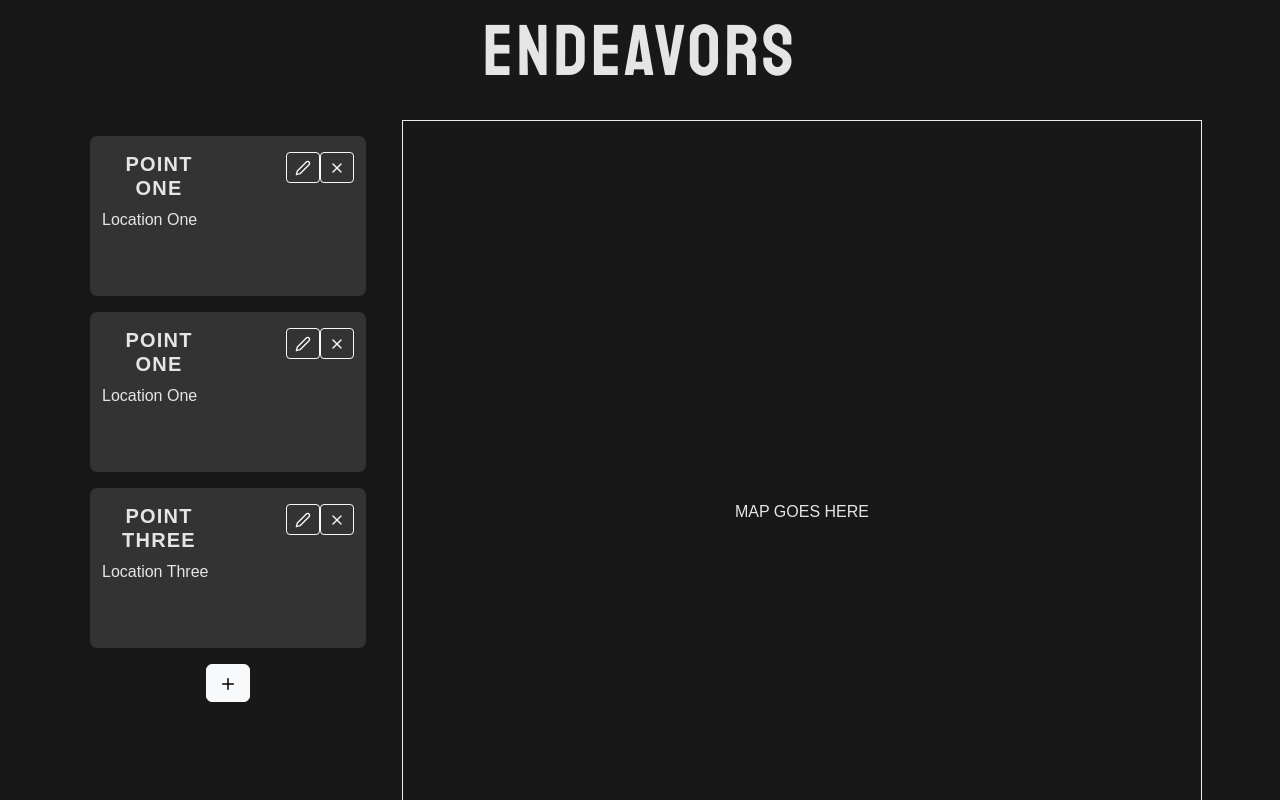
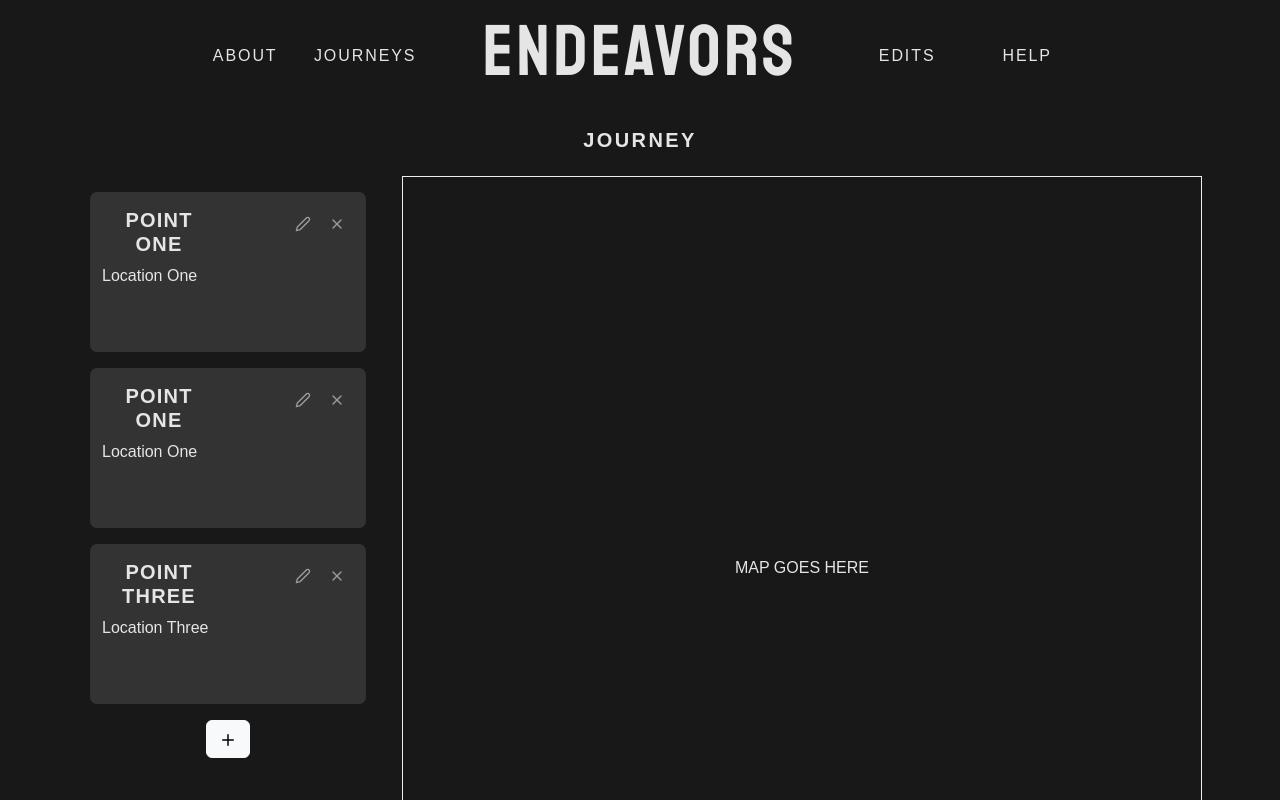
Before and after one commit to hubertshon/endeavors, a React (Create React App) app: page /journey in a window 1280 px wide. Shown: the top 800 px of the page. Built offline with nearby package versions, Linux system fonts and the light colour scheme.

Commit message:
restructure some components

```diff
--- a/src/App.js
+++ b/src/App.js
@@ -1,9 +1,9 @@
 import React, { useState } from 'react'
 import './App.css';
-import { MainPage } from './Pages/MainPage/MainPage';
+import { Journey } from './Pages/JourneyPage/JourneyPage';
 import 'bootstrap/dist/css/bootstrap.min.css';
 import { PointsContext } from './Context/PointsContext';
-
+import { Nav } from './Components/Nav/Nav';
 
 
 function App() {
@@ -26,9 +26,11 @@ const [pointsList, setPointsList] = useState(samplePoints);
     <PointsContext.Provider value={{pointsList, setPointsList}}>
       <div className="App">
         <header className="App-header">
-          <h1 className="display-2">ENDEAVORS</h1>
+          <Nav navItems={["ABOUT", "JOURNEYS"]} />
+          <h1 className="display-2 mx-5">ENDEAVORS</h1>
+          <Nav navItems={["EDITS", "HELP"]}/>
         </header>
-        <MainPage />
+        <Journey />
       </div>
     </PointsContext.Provider>
   );
--- /dev/null
+++ b/src/Components/Nav/Nav.css
@@ -0,0 +1,12 @@
+.nav-container {
+    display: flex;
+    flex-direction: row;
+    width: 15rem;
+    justify-content: space-around;
+}
+
+.nav-item {
+    text-align: center;
+    margin: auto 1rem;
+    letter-spacing: 0.12em;
+}
--- /dev/null
+++ b/src/Components/Nav/Nav.js
@@ -0,0 +1,13 @@
+import React from 'react';
+import "./Nav.css"
+export const Nav = (props) => {
+
+
+return (
+    <div className="nav-container">
+        {props.navItems.map((item) => {
+            return <p class="nav-item">{item}</p>
+        })}
+    </div>
+)
+}
--- a/src/Components/Point/Point.css
+++ b/src/Components/Point/Point.css
@@ -22,5 +22,8 @@
 .button-dock {
     display: flex;
     justify-content: right;
+}
 
+.button-dock button {
+    color: #9c9c9c;
 }
--- a/src/Components/Point/Point.js
+++ b/src/Components/Point/Point.js
@@ -20,8 +20,8 @@ export const Point = (props) => {
                 </Col>
                 <Col>
                 <div className="button-dock">
-                    <button className="btn btn-sm btn-outline-light"><Icon.Edit2 size="16" /></button>
-                    <button className="btn btn-sm btn-outline-light"><Icon.X size="16" /></button>
+                    <button className="btn btn-sm btn-link-light"><Icon.Edit2 size="16" /></button>
+                    <button className="btn btn-sm btn-link-light"><Icon.X size="16" /></button>
                 </div>
                 </Col>
             </Row>
--- /dev/null
+++ b/src/Pages/JourneyPage/JourneyPage.css
@@ -0,0 +1,4 @@
+.journey-header {
+    letter-spacing: 0.12em;
+    font-weight: bold;
+}
--- a/src/Pages/MainPage/MainPage.js
+++ b/src/Pages/JourneyPage/JourneyPage.js
@@ -1,4 +1,5 @@
 import React from "react";
+import './JourneyPage.css';
 import { PointList } from "../../Components/PointList/PointList";
 import { Map } from "../../Components/Map/Map";
 
@@ -6,11 +7,12 @@ import Container from 'react-bootstrap/Container';
 import Row from 'react-bootstrap/Row';
 import Col from 'react-bootstrap/Col';
 
-export const MainPage = (props) => {
+export const Journey = (props) => {
 
 
     return (
         <Container className="p-2">
+            <h5 className="journey-header mt-2 mb-4">JOURNEY</h5>
             <Row>
                 <Col><PointList /></Col>
                 <Col><Map /></Col>
```
Also changed, not shown: src/Pages/JourneyList/JourneyList.js (added, +10 -0 lines).
